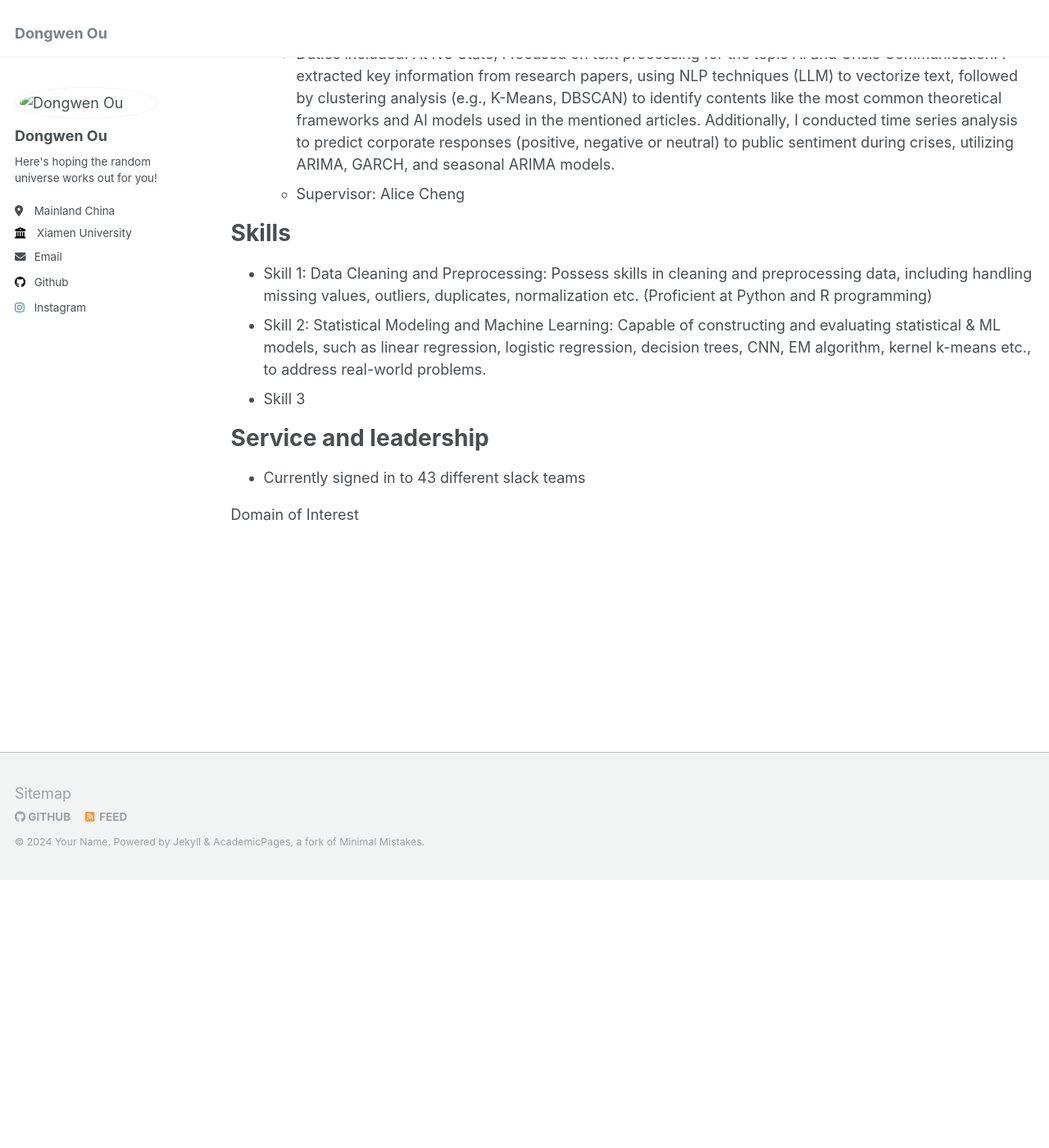
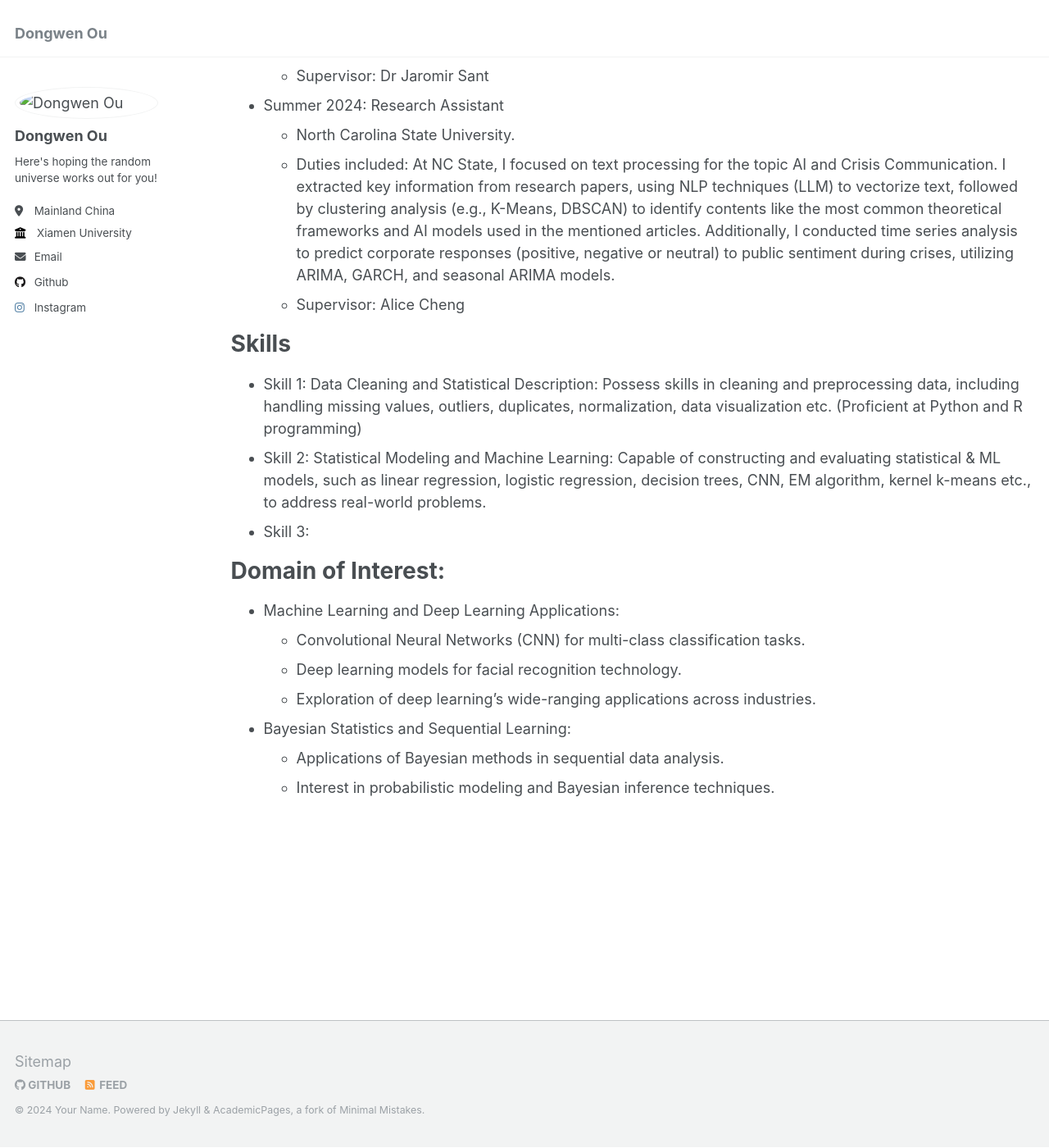
Before and after one commit to Andreforgood/Andreforgood.github.io, a Jekyll site: the page built from _pages/cv.md, in a window 1280 px wide and 1400 px high, scrolled down 803 px. Shown: the whole window at 82% size. Built offline with Jekyll 4.4.1, drawn with Linux system fonts in a browser that asks for light colours; before the commit the page ends 1875 px from its top, so only the background shows below that; some of the changed text lies outside the part shown.

Commit message:
Update cv.md

```diff
--- a/_pages/cv.md
+++ b/_pages/cv.md
@@ -11,15 +11,19 @@
 
 Education
 ======
-* B.S. in Mainland China, Xiamen University 2021-2025
+* B.S. in Mathematical Statistics, Xiamen University, Mainland China 2021.9-2025.6
 * Exchange student, Department of Applied Mathematics, National Chiao Tung University 2024.2-2024.6
 
-Campus/Research experience
+Intern/Campus/Research experience
 ======
-* Summer 2022: assistant data analyst.
+* Summer 2022: Assistant Data Analyst.
   * Company: Beijing Analysys Digital Intelligence Technology.
   * Duties includes: Mainly help with data cleaning/ visualization/ predictive modelling. Conducted data analysis on mobile app user interactions to identify content preferences and optimize product recommendations, leading to enhanced sales and customer engagement.
   * Supervisor: Yue Chen
+
+* Winter 2022:  Winter school, Imperial College, topic: data science in health care innovation.
+  * Duties includes: Analyzed medical imaging data, specifically lung X-ray images, using Logisitic Regression and SVM models to classify COVID-19 infection.(Binary Classification)
+  * Supervisor: Chengliang Dai
 
 * Spring 2023: Research Assistant
   * University of Oxford
@@ -33,13 +37,17 @@
 
 Skills
 ======
-* Skill 1: Data Cleaning and Preprocessing: Possess skills in cleaning and preprocessing data, including handling missing values, outliers, duplicates, normalization etc. (Proficient at Python and R programming)
+* Skill 1: Data Cleaning and Statistical Description: Possess skills in cleaning and preprocessing data, including handling missing values, outliers, duplicates, normalization, data visualization etc. (Proficient at Python and R programming)
 * Skill 2: Statistical Modeling and Machine Learning: Capable of constructing and evaluating statistical & ML models, such as linear regression, logistic regression, decision trees, CNN, EM algorithm, kernel k-means etc., to address real-world problems.
-* Skill 3
+* Skill 3:
 
 
-Service and leadership
+Domain of Interest:
 ======
-* Currently signed in to 43 different slack teams
-
-Domain of Interest
+* Machine Learning and Deep Learning Applications:
+  * Convolutional Neural Networks (CNN) for multi-class classification tasks.
+  * Deep learning models for facial recognition technology.
+  * Exploration of deep learning's wide-ranging applications across industries.
+* Bayesian Statistics and Sequential Learning:
+  * Applications of Bayesian methods in sequential data analysis.
+  * Interest in probabilistic modeling and Bayesian inference techniques.
```
